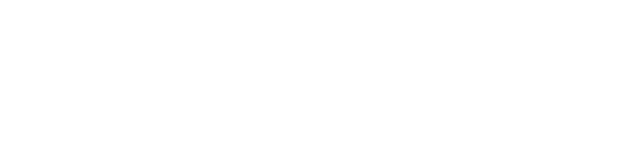
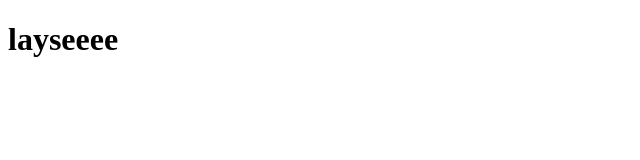
Before and after one commit to LAYSEGABI/Portifolio, a plain HTML site: page index.html in a window 1280 px wide. Shown: the whole page, without its empty margins (0-640 px from the left). Drawn offline with Linux system fonts and the light colour scheme.

Commit message:
segundo commit teste branch

```diff
--- a/index.html
+++ b/index.html
@@ -7,6 +7,6 @@
     <title>Portifolio//Layse gabrielly</title>
 </head>
 <body>
-
+    <h1>layseeee</h1>
 </body>
 </html>
```
